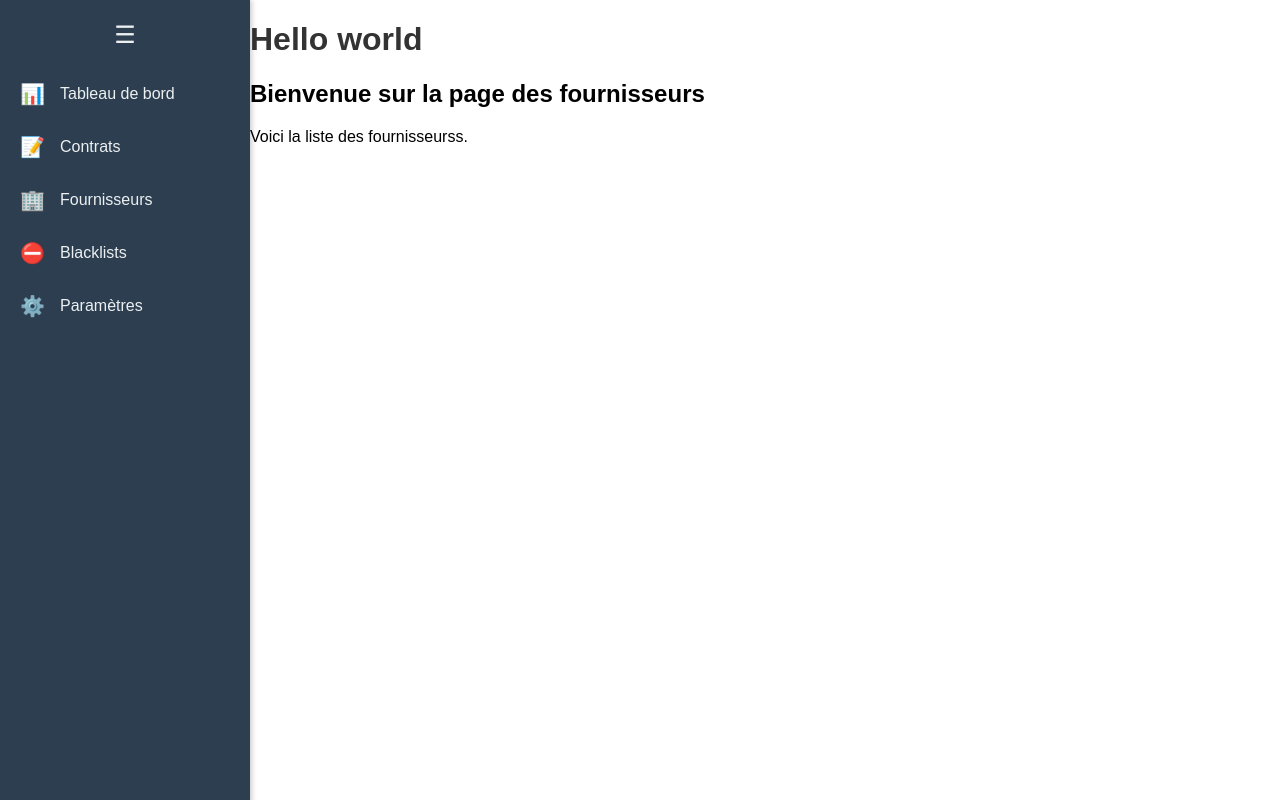
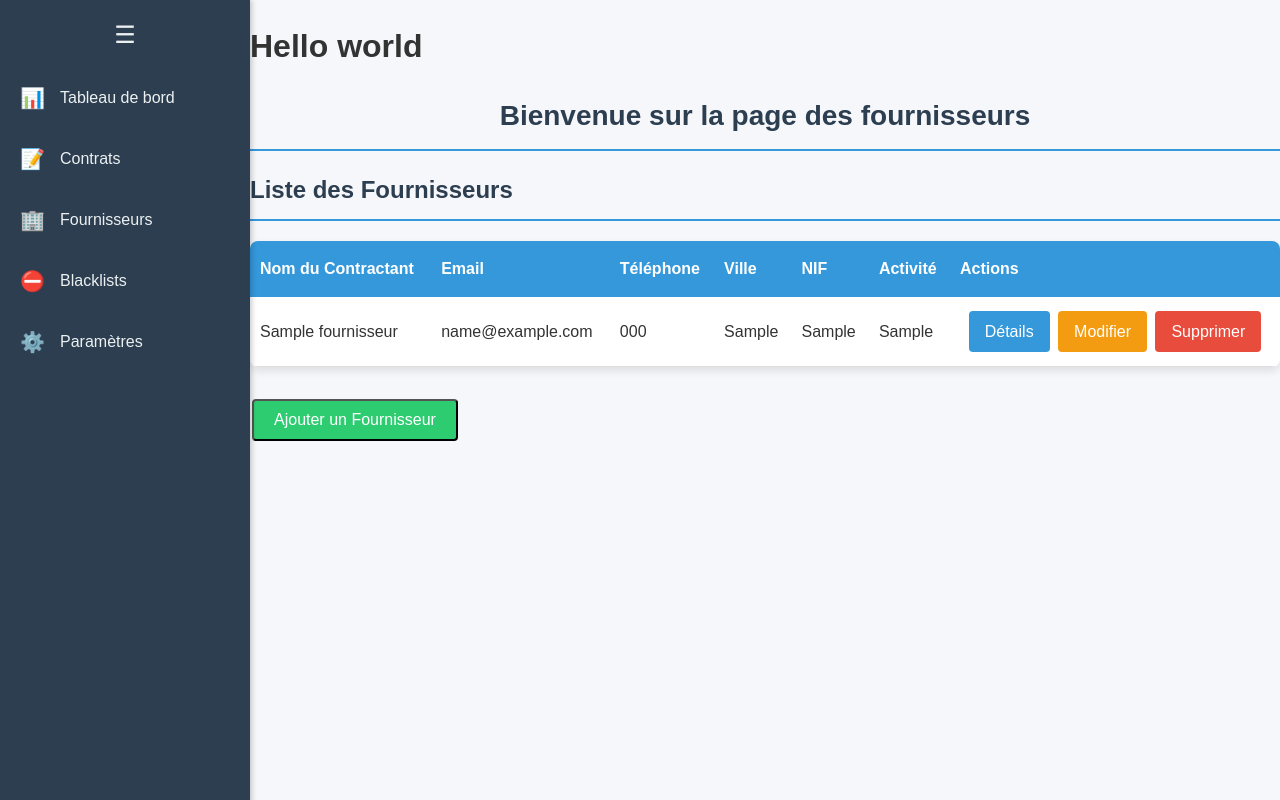
Before and after one commit to Soupmy/contrats, a Django app: page /fournisseurs/fournisseurs/ in a window 1280 px wide. Run offline with Django 5.2, Linux system fonts and the light colour scheme; tables that the repository leaves empty hold one stand-in row (values such as "Sample post").

Commit message:
page fournisseur POST et GET
J'ai arrangé le GET et jouté le post plus les reglages oracle dans settings.py

```diff
--- a/gestion_contrats/contracts/urls.py
+++ b/gestion_contrats/contracts/urls.py
@@ -3,5 +3,5 @@ from .views import *
 
 urlpatterns = [
     path('', home, name='home'),
-    path('/contrats', contrats, name='contrats'),
+    path('contrats', contrats, name='contrats'),
 ]
--- /dev/null
+++ b/gestion_contrats/fournisseurs/forms.py
@@ -0,0 +1,7 @@
+from django import forms
+from .models import JuridiqueFournisseur
+
+class FournisseurForm(forms.ModelForm):
+    class Meta:
+        model = JuridiqueFournisseur
+        fields = '__all__'  # inclure tout les champs dans le form
--- a/gestion_contrats/fournisseurs/models.py
+++ b/gestion_contrats/fournisseurs/models.py
@@ -49,5 +49,9 @@ class JuridiqueFournisseur(models.Model):
     compte_bancaire = models.CharField(max_length=20, blank=True, null=True)
     cle_controle_bancaire = models.CharField(max_length=10, blank=True, null=True)
 
+
     def __str__(self):
         return self.nom_du_contractant
+
+    class Meta:
+        db_table = 'JURIDIQUE_FOURNISSEUR'
--- a/gestion_contrats/fournisseurs/templates/fournisseurs/fournisseurs.html
+++ b/gestion_contrats/fournisseurs/templates/fournisseurs/fournisseurs.html
@@ -4,5 +4,74 @@
 
 {% block content %}
     <h2>Bienvenue sur la page des fournisseurs</h2>
-    <p>Voici la liste des fournisseurss.</p>
+    <h2>Liste des Fournisseurs</h2>
+    <div class="table-container">
+        <table>
+            <thead>
+                <tr>
+                    <th>Nom du Contractant</th>
+                    <th>Email</th>
+                    <th>Téléphone</th>
+                    <th>Ville</th>
+                    <th>NIF</th>
+                    <th>Activité</th>
+                    <th>Actions</th>
+                </tr>
+            </thead>
+            <tbody>
+                {% if fournisseurs %}
+                    {% for fournisseur in fournisseurs %}
+                    <tr>
+                        <td>{{ fournisseur.nom_du_contractant }}</td>
+                        <td>{{ fournisseur.email }}</td>
+                        <td>{{ fournisseur.telephone }}</td>
+                        <td>{{ fournisseur.ville }}</td>
+                        <td>{{ fournisseur.nif }}</td>
+                        <td>{{ fournisseur.activite }}</td>
+                        <td class="actions">
+                            <a href="#" class="btn btn-details">Détails</a>
+                            <a href="#" class="btn btn-modifier">Modifier</a>
+                            <a href="#" class="btn btn-supprimer">Supprimer</a>
+                        </td>
+                    </tr>
+                    {% endfor %}
+                {% else %}
+                    <tr>
+                        <td colspan="7">Aucun fournisseur trouvé.</td>
+                    </tr>
+                {% endif %}
+            </tbody>
+        </table>
+    </div>
+</div>
+<button id="openPopup" class="btn btn-ajouter">Ajouter un Fournisseur</button>
+
+<!-- Popup pour ajouter un fournisseur -->
+<div id="addSupplierPopup" class="popup">
+    <div class="popup-content">
+        <span class="close">&times;</span>
+        <h2>Ajouter un Fournisseur</h2>
+        <form method="post" action="{% url 'fournisseurs' %}">
+            {% csrf_token %}
+            {{ form.as_p }}
+            <button type="submit" class="btn btn-ajouter">Ajouter</button>
+        </form>
+    </div>
+</div>
+<script>
+    // JavaScript pour gérer l'ouverture et la fermeture du popup
+    document.getElementById('openPopup').addEventListener('click', function() {
+        document.getElementById('addSupplierPopup').style.display = 'block';
+    });
+
+    document.querySelector('.close').addEventListener('click', function() {
+        document.getElementById('addSupplierPopup').style.display = 'none';
+    });
+
+    window.addEventListener('click', function(event) {
+        if (event.target == document.getElementById('addSupplierPopup')) {
+            document.getElementById('addSupplierPopup').style.display = 'none';
+        }
+    });
+</script>
 {% endblock %}
--- a/gestion_contrats/fournisseurs/views.py
+++ b/gestion_contrats/fournisseurs/views.py
@@ -1,10 +1,22 @@
-from django.shortcuts import render
+from django.shortcuts import render, redirect
+from .models import JuridiqueFournisseur
+from .forms import FournisseurForm
 
 # Create your views here.
+def fournisseurs_view(request):
+    if request.method == 'POST':
+        form = FournisseurForm(request.POST)
+        if form.is_valid():
+            form.save()
+            return redirect('fournisseurs')  # Redirige vers la même page après l'ajout
+    else:
+        form = FournisseurForm()
 
-def fournisseurs_view(request):
-    return render(request , 'fournisseurs/fournisseurs.html')
+    fournisseurs = JuridiqueFournisseur.objects.all()
+    return render(request, 'fournisseurs/fournisseurs.html', {'fournisseurs': fournisseurs, 'form': form})
+
 
 
 def blacklist_view(request):
-    return render(request, 'fournisseurs/blacklist.html')
+    blacklisted_fournisseurs = JuridiqueFournisseur.objects.all()
+    return render(request, 'fournisseurs/blacklist.html', {'fournisseurs': blacklisted_fournisseurs})
--- a/gestion_contrats/static/style.css
+++ b/gestion_contrats/static/style.css
@@ -1,9 +1,199 @@
-body {
-    font-family: Montserrat, sans-serif;
-    background-color: #ffffff;
-    margin: 0px;
-}
-
 h1 {
     color: #333;
 }
+
+/* Style général */
+body {
+    font-family: Montserrat, sans-serif;
+    line-height: 1.6;
+    color: #333;
+    background-color: #f5f7fa;
+    margin: 0;
+    padding: 0;
+  }
+
+  /* Conteneur principal */
+  .container {
+    max-width: 1200px;
+    margin: 0 auto;
+    padding: 20px;
+  }
+
+  /* En-têtes */
+  h2 {
+    color: #2c3e50;
+    margin-bottom: 20px;
+    padding-bottom: 10px;
+    border-bottom: 2px solid #3498db;
+  }
+
+  h2:first-of-type {
+    margin-top: 0;
+    text-align: center;
+    font-size: 28px;
+  }
+
+  /* Table des fournisseurs */
+  .table-container {
+    overflow-x: auto;
+    margin-bottom: 30px;
+    box-shadow: 0 4px 8px rgba(0, 0, 0, 0.1);
+    border-radius: 8px;
+  }
+
+  table {
+    width: 100%;
+    border-collapse: collapse;
+    background-color: #fff;
+  }
+
+  thead {
+    background-color: #3498db;
+    color: white;
+  }
+
+  th {
+    padding: 15px 10px;
+    text-align: left;
+    font-weight: 600;
+  }
+
+  tbody tr:nth-child(even) {
+    background-color: #f2f7fd;
+  }
+
+  tbody tr:hover {
+    background-color: #e8f4fc;
+    transition: background-color 0.2s ease;
+  }
+
+  td {
+    padding: 12px 10px;
+    border-bottom: 1px solid #e0e0e0;
+  }
+
+  /* Boutons */
+  .btn {
+    display: inline-block;
+    padding: 8px 16px;
+    margin: 2px;
+    border-radius: 4px;
+    text-decoration: none;
+    font-weight: 500;
+    text-align: center;
+    cursor: pointer;
+    transition: all 0.3s ease;
+  }
+
+  .btn-ajouter {
+    background-color: #2ecc71;
+    color: white;
+    padding: 10px 20px;
+    font-size: 16px;
+  }
+
+  .btn-ajouter:hover {
+    background-color: #27ae60;
+    box-shadow: 0 2px 5px rgba(0, 0, 0, 0.2);
+  }
+
+  .btn-details {
+    background-color: #3498db;
+    color: white;
+  }
+
+  .btn-details:hover {
+    background-color: #2980b9;
+  }
+
+  .btn-modifier {
+    background-color: #f39c12;
+    color: white;
+  }
+
+  .btn-modifier:hover {
+    background-color: #e67e22;
+  }
+
+  .btn-supprimer {
+    background-color: #e74c3c;
+    color: white;
+  }
+
+  .btn-supprimer:hover {
+    background-color: #c0392b;
+  }
+
+  /* Actions */
+  .actions {
+    white-space: nowrap;
+    text-align: center;
+  }
+
+
+  /* Styles pour les popups */
+  .popup {
+    display: none;
+    position: fixed;
+    z-index: 1;
+    left: 0;
+    top: 0;
+    width: 100%;
+    height: 100%;
+    overflow: auto;
+    background-color: rgba(0,0,0,0.4);
+}
+
+.popup-content {
+    background-color: #fefefe;
+    margin: 15% auto;
+    padding: 20px;
+    border: 1px solid #888;
+    width: 80%;
+    max-width: 500px;
+}
+
+.close {
+    color: #aaa;
+    float: right;
+    font-size: 28px;
+    font-weight: bold;
+}
+
+.close:hover,
+.close:focus {
+    color: black;
+    text-decoration: none;
+    cursor: pointer;
+}
+
+  /* Responsive design */
+  @media screen and (max-width: 768px) {
+    .table-container {
+      border-radius: 0;
+    }
+
+    table {
+      font-size: 14px;
+    }
+
+    .btn {
+      padding: 6px 12px;
+      font-size: 13px;
+    }
+  }
+
+  @media screen and (max-width: 480px) {
+    h2 {
+      font-size: 22px;
+    }
+
+    .actions {
+      display: flex;
+      flex-direction: column;
+    }
+
+    .btn {
+      margin: 3px 0;
+    }
+  }
```
Also changed, not shown: gestion_contrats/gestion_contrats/settings.py (+7 -1 lines), gestion_contrats/fournisseurs/migrations/0002_alter_juridiquefournisseur_etat_and_more.py (added), gestion_contrats/static/sidebar.css (line endings or trailing spaces), 2 other files.
